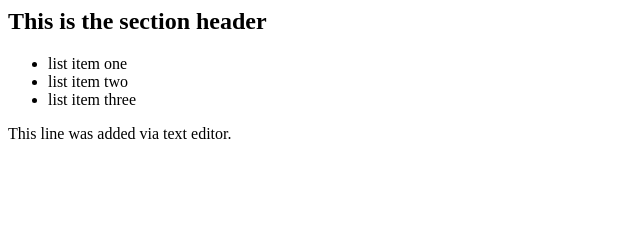
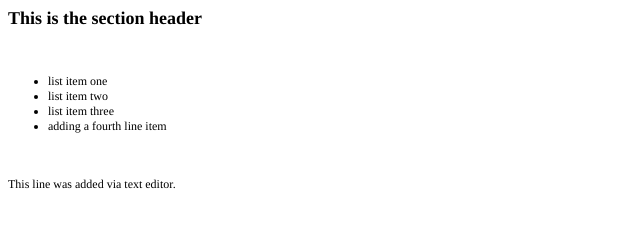
Before and after one commit to justintillman/test, a plain HTML site: page index.html in a window 1280 px wide. Shown: the whole page, without its empty margins (0-640 px from the left). Drawn offline with Linux system fonts and the light colour scheme.

Commit message:
adding new line

```diff
--- a/index.html
+++ b/index.html
@@ -1,17 +1,28 @@
+<!DOCTYPE html PUBLIC "-//W3C//DTD HTML 4.01//EN" "http://www.w3.org/TR/html4/strict.dtd">
 <html>
-<title>Test Site</title>
+<head>
+  <meta http-equiv="Content-Type" content="text/html; charset=utf-8">
+  <meta http-equiv="Content-Style-Type" content="text/css">
+  <title>Test Site</title>
+  <meta name="Generator" content="Cocoa HTML Writer">
+  <meta name="CocoaVersion" content="1038.29">
+  <style type="text/css">
+    p.p2 {margin: 0.0px 0.0px 12.0px 0.0px; font: 12.0px Times; min-height: 14.0px}
+    p.p4 {margin: 0.0px 0.0px 12.0px 0.0px; font: 12.0px Times}
+    li.li3 {margin: 0.0px 0.0px 0.0px 0.0px; font: 12.0px Times}
+    ul.ul1 {list-style-type: disc}
+  </style>
+</head>
 <body>
-<h2 id="section-header">This is the section header</h2>
-<p>
-	<ul>
-		<li>list item one</li>
-		<li>list item two</li>
-		<li>list item three</li>
-	</ul>
-
-</p>
-<p>
-This line was added via text editor.
-</p>
+<h2 style="margin: 0.0px 0.0px 14.0px 0.0px; font: 18.0px Times"><b>This is the section header</b></h2>
+<p class="p2"><br></p>
+<ul class="ul1">
+  <li class="li3">list item one</li>
+  <li class="li3">list item two</li>
+  <li class="li3">list item three</li>
+  <li class="li3">adding a fourth line item</li>
+</ul>
+<p class="p2"><br></p>
+<p class="p4">This line was added via text editor.</p>
 </body>
 </html>
```
